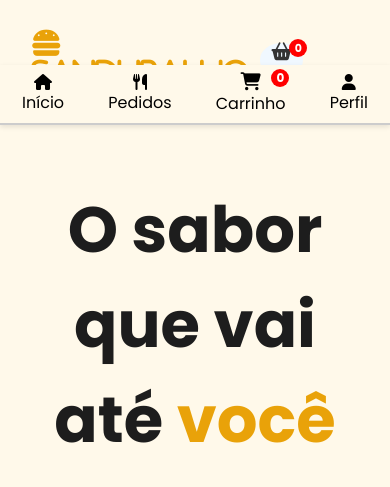
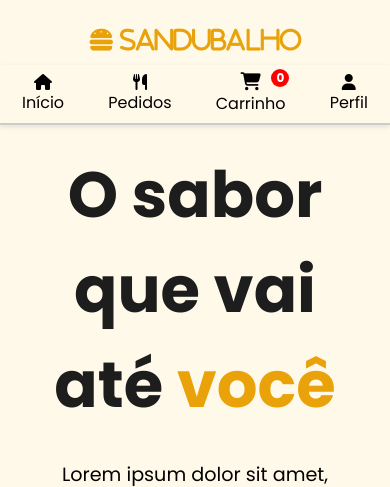
Before and after one commit to higormartinsb/higorm, a PHP site: page / in a window 390 px wide. Shown: the top 487 px of the page. Run offline with PHP 8.4, Linux system fonts and the light colour scheme.

Commit message:
Add files via upload

```diff
--- a/index.html
+++ b/index.html
@@ -14,17 +14,6 @@
     <header>
         <nav id="navbar"> <!--Menu Mobile-->
             <i class="fa-solid fa-burger" id="nav_logo"> Sandubalho</i>
-            <div class="menu-icons" id="container_menu">
-                <a href="pedidos.html">
-                    <div class="menu-item">
-                        <i class="fa-solid fa-basket-shopping"></i>
-                        <span id="cont-balao" class="cont-balao">0</span>
-                <span>Pedidos</span>
-                    </div>
-                </a>
-
-
-            </div>
             <ul id="nav_list">
                 <li class="nav-item active">
                     <a href="#home">Início</a>
--- a/src/styles/header.css
+++ b/src/styles/header.css
@@ -114,8 +114,11 @@
     }
 
     #nav_logo {
-        font-size: 30px;
+        font-size: 25px;
         width: 900px;
+        align-items: center;
+        justify-content: center;
+        text-align: center;
     }
 
     #navbar {
@@ -170,7 +173,7 @@
 /*Menu Bottom*/
 .bottom-menu {
     position: fixed;
-    display: flex;
+    display: none;
     justify-content: space-around;
     align-items: center;
     width: 100%; /* Garantir que o menu ocupe toda a largura */
@@ -211,6 +214,9 @@
 }
 
 @media (max-width: 768px) {
+    .bottom-menu {
+        display: flex;
+    }
     .fa-shopping-cart {
         font-size: 20px; /* Ajuste do tamanho do ícone para telas menores */
     }
```
